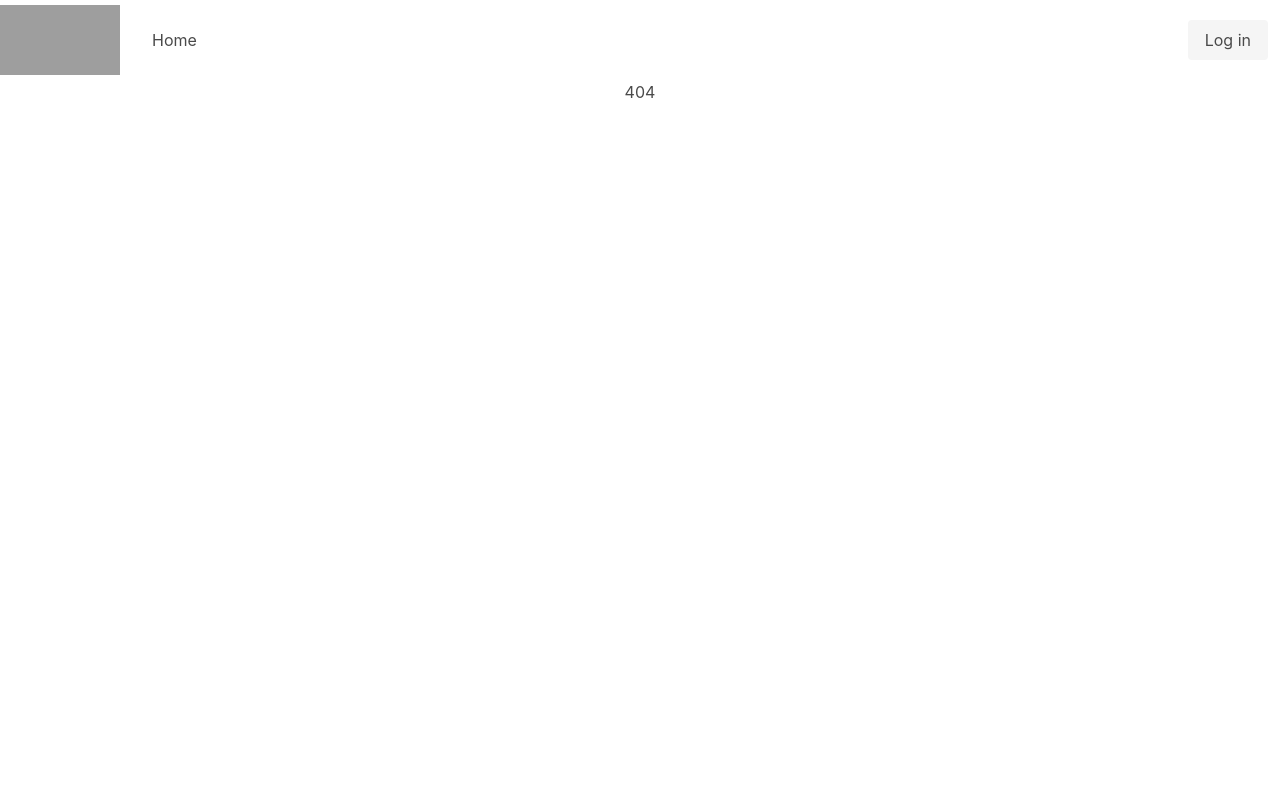
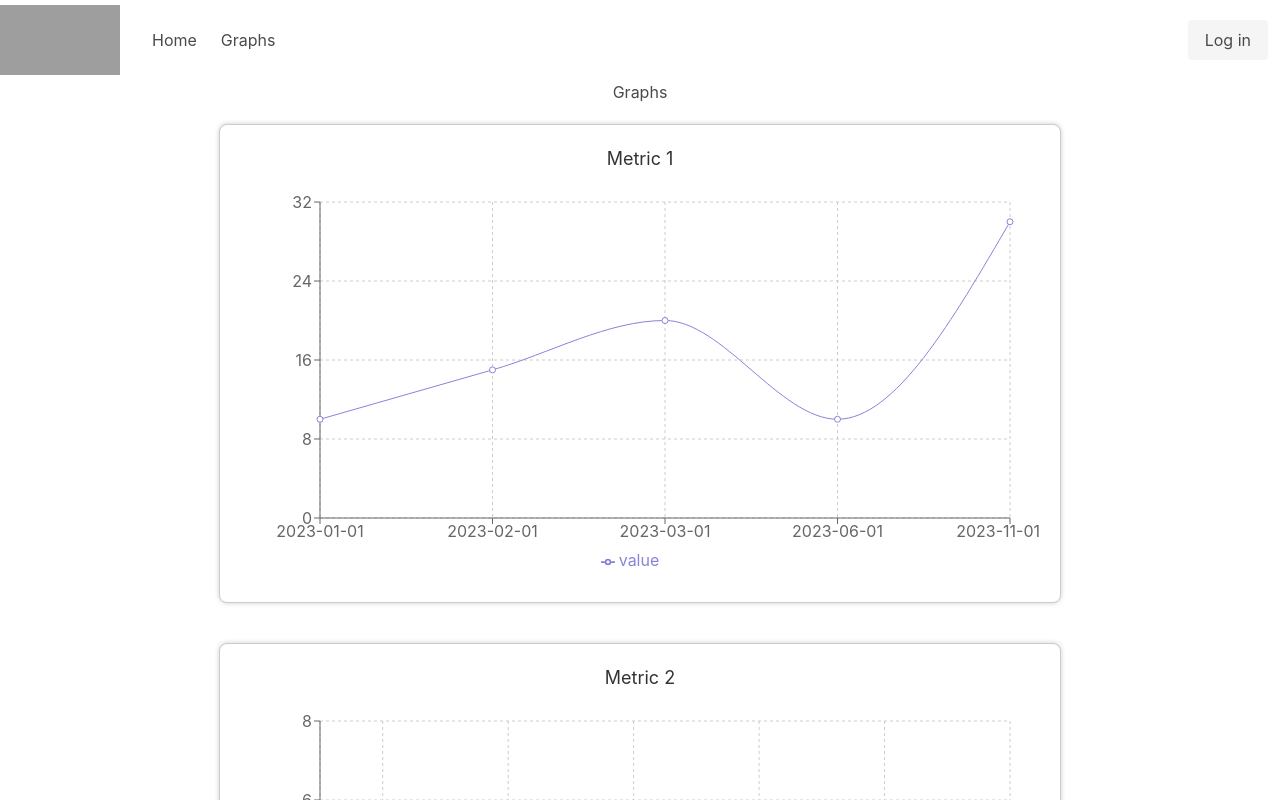
Before and after one commit to nikosnikolaidis/digital-policy-management, a React (Create React App) app in the folder frontend/: page /graphs in a window 1280 px wide. Before the commit this address had no page. Shown: the top 800 px of the page. Built offline with nearby package versions, Linux system fonts and the light colour scheme; grey boxes are pictures that could not be loaded.

Commit message:
test graphs
a simple graph page

```diff
--- a/frontend/package.json
+++ b/frontend/package.json
@@ -12,6 +12,7 @@
     "react-dom": "^18.2.0",
     "react-router-dom": "^6.12.1",
     "react-scripts": "5.0.1",
+    "recharts": "^2.7.3",
     "web-vitals": "^2.1.4"
   },
   "scripts": {
--- a/frontend/src/App.js
+++ b/frontend/src/App.js
@@ -1,20 +1,20 @@
-import './App.css';
+import "./App.css";
 import { BrowserRouter, Routes, Route } from "react-router-dom";
 
-import { useState ,useEffect } from "react";
+import { useState, useEffect } from "react";
 import Layout from "./pages/Layout";
 import Home from "./pages/Home";
 import Workflows from "./pages/Workflows";
-import MetricsSetup from './pages/MetricsSetup';
-import Projects from './pages/Projects';
+import MetricsSetup from "./pages/MetricsSetup";
+import Projects from "./pages/Projects";
 import NoPage from "./pages/NoPage";
-import Register from './pages/Register';
-import Login from './pages/Login';
-import isAuthenticated from './scripts/Tokens';
-
+import Register from "./pages/Register";
+import Login from "./pages/Login";
+import isAuthenticated from "./scripts/Tokens";
+import Graphs from "./pages/Graphs";
 
 function App() {
-  const [valid,setvalid] = useState();
+  const [valid, setvalid] = useState();
 
   useEffect(() => {
     var isvalid = isAuthenticated();
@@ -27,12 +27,15 @@ function App() {
         <Routes>
           <Route path="/" element={<Layout />}>
             <Route index element={<Home />} />
-            {valid && (<>
-              <Route path="workflows" element={<Workflows />} />
-              <Route path="metrics-setup" element={<MetricsSetup />} />
-              <Route path="projects" element={<Projects />} />
-            </>)}
+            {valid && (
+              <>
+                <Route path="workflows" element={<Workflows />} />
+                <Route path="metrics-setup" element={<MetricsSetup />} />
+                <Route path="projects" element={<Projects />} />
+              </>
+            )}
             <Route path="register" element={<Register />} />
+            <Route path="graphs" element={<Graphs />} />
             <Route path="login" element={<Login />} />
             <Route path="*" element={<NoPage />} />
           </Route>
--- /dev/null
+++ b/frontend/src/MultiGraphComponent.css
@@ -0,0 +1,26 @@
+
+/* Style for the container of each individual graph */
+.graph-container {
+    border: 1px solid #ccc;
+    padding: 20px;
+    margin: 20px;
+    box-shadow: 0px 0px 5px rgba(0, 0, 0, 0.2);
+    background-color: #fff;
+    border-radius: 8px;
+  }
+
+  /* Style for the title of each graph */
+  .graph-title {
+    font-size: 18px;
+    margin-bottom: 10px;
+    color: #333;
+  }
+
+  /* Style for the entire MultiGraphComponent container */
+  .multi-graph-container {
+    display: flex;
+    flex-wrap: wrap;
+    justify-content: center;
+  }
+
+  /* Add more custom styles as needed */
--- /dev/null
+++ b/frontend/src/pages/Graphs.js
@@ -0,0 +1,55 @@
+import logo from "../logo.svg";
+import "../App.css";
+import MultiGraphComponent from "./MultiGraphComponent";
+
+const tables = [
+  {
+    data: [
+      { time: "2023-01-01", value: 10 },
+      { time: "2023-02-01", value: 15 },
+      { time: "2023-03-01", value: 20 },
+      { time: "2023-06-01", value: 10 },
+      { time: "2023-11-01", value: 30 },
+      // ... more data entries
+    ],
+  },
+  {
+    data: [
+      { time: "2023-01-01", value: 5 },
+      { time: "2023-02-01", value: 2 },
+      { time: "2023-03-01", value: 3 },
+      { time: "2023-06-01", value: 1 },
+      { time: "2023-07-01", value: 0.4 },
+      { time: "2023-07-02", value: 1 },
+      { time: "2023-07-15", value: 1.2 },
+      { time: "2023-08-02", value: 0.8 },
+      { time: "2023-08-16", value: 1 },
+      { time: "2023-09-22", value: 2 },
+      { time: "2023-10-13", value: 4 },
+      { time: "2023-11-07", value: 1.7 },
+      // Another set of data for the second graph
+    ],
+  },
+  {
+    data: [
+      { time: "2023-01-01", value: 2 },
+      { time: "2023-02-01", value: 3 },
+      { time: "2023-03-01", value: 2 },
+      { time: "2023-06-01", value: 5 },
+      { time: "2023-11-01", value: 7 },
+      // Another set of data for the second graph
+    ],
+  },
+  // ... more tables
+];
+
+const Graphs = () => {
+  return (
+    <div>
+      <h1>Graphs</h1>
+      <MultiGraphComponent tables={tables} />
+    </div>
+  );
+};
+
+export default Graphs;
--- a/frontend/src/pages/Layout.js
+++ b/frontend/src/pages/Layout.js
@@ -1,25 +1,25 @@
 import React from "react";
-import { useState ,useEffect } from "react";
+import { useState, useEffect } from "react";
 import { Outlet, Link } from "react-router-dom";
 import isAuthenticated from "../scripts/Tokens";
 
-function onClickBurger(){
-    document.querySelector('.navbar-menu').classList.toggle('is-active');
-    document.querySelector('.navbar-dropdown').classList.toggle('is-hidden');
+function onClickBurger() {
+  document.querySelector(".navbar-menu").classList.toggle("is-active");
+  document.querySelector(".navbar-dropdown").classList.toggle("is-hidden");
 }
 
-function onClickMore(){
-    document.querySelector('.navbar-dropdown').classList.toggle('is-hidden');
+function onClickMore() {
+  document.querySelector(".navbar-dropdown").classList.toggle("is-hidden");
 }
 
 const logout = () => {
   localStorage.removeItem("accessToken");
   localStorage.removeItem("refreshToken");
   window.location.href = "../";
-}
+};
 
 const Layout = () => {
-    const [valid,setvalid] = useState();
+  const [valid, setvalid] = useState();
 
   useEffect(() => {
     var isvalid = isAuthenticated();
@@ -31,10 +31,22 @@ const Layout = () => {
       <nav class="navbar" role="navigation" aria-label="main navigation">
         <div class="navbar-brand">
           <a class="navbar-item" href="https://www.uom.gr">
-                    <img src="https://www.uom.gr/site/images/logos/UOMLOGOGR.png" alt="uom-logo" width="120" height="120"/>
+            <img
+              src="https://www.uom.gr/site/images/logos/UOMLOGOGR.png"
+              alt="uom-logo"
+              width="120"
+              height="120"
+            />
           </a>
 
-                <div role="button" class="navbar-burger" aria-label="menu" aria-expanded="false" data-target="navbar-menu" onClick={onClickBurger}>
+          <div
+            role="button"
+            class="navbar-burger"
+            aria-label="menu"
+            aria-expanded="false"
+            data-target="navbar-menu"
+            onClick={onClickBurger}
+          >
             <span aria-hidden="true"></span>
             <span aria-hidden="true"></span>
             <span aria-hidden="true"></span>
@@ -43,32 +55,39 @@ const Layout = () => {
 
         <div id="navbar-menu" class="navbar-menu">
           <div class="navbar-start">
+            <Link to="/" class="navbar-item">
+              Home
+            </Link>
+            {valid && (
+              <>
+                <Link to="/workflows" class="navbar-item">
+                  Workflows
+                </Link>
+                <Link to="/metrics-setup" class="navbar-item">
+                  Metrics Setup
+                </Link>
+                <Link to="/projects" class="navbar-item">
+                  Projects
+                </Link>
 
-                    <Link to="/" class="navbar-item">Home</Link>
-                    {valid && (<>
-                        <Link to="/workflows" class="navbar-item">Workflows</Link>
-                        <Link to="/metrics-setup" class="navbar-item">Metrics Setup</Link>
-                        <Link to="/projects" class="navbar-item">Projects</Link>
-
-                        <div class="navbar-item has-dropdown is-hoverable" onClick={onClickMore}>
-                            <a class="navbar-link">
-                                More
-                            </a>
+                <div
+                  class="navbar-item has-dropdown is-hoverable"
+                  onClick={onClickMore}
+                >
+                  <a class="navbar-link">More</a>
 
                   <div class="navbar-dropdown">
-                                <a class="navbar-item">
-                                    About
-                                </a>
-                                <a class="navbar-item">
-                                    Contact
-                                </a>
-                                <hr class="navbar-divider"/>
-                                <a class="navbar-item">
-                                    Report an issue
-                                </a>
+                    <a class="navbar-item">About</a>
+                    <a class="navbar-item">Contact</a>
+                    <hr class="navbar-divider" />
+                    <a class="navbar-item">Report an issue</a>
                   </div>
                 </div>
-                    </>)}
+              </>
+            )}
+            <Link to="/graphs" class="navbar-item">
+              Graphs
+            </Link>
           </div>
 
           <div class="navbar-end">
@@ -76,13 +95,11 @@ const Layout = () => {
               <div class="buttons">
                 {!valid && (
                   <Link to="/login">
-                                    <button class="button is-light">
-                                        Log in
-                                    </button>
+                    <button class="button is-light">Log in</button>
                   </Link>
                 )}
                 {valid && (
-                                <button class="button is-primary" onClick={() => logout()} >
+                  <button class="button is-primary" onClick={() => logout()}>
                     Log out
                   </button>
                 )}
@@ -94,7 +111,7 @@ const Layout = () => {
 
       <Outlet />
     </>
-  )
+  );
 };
 
 export default Layout;
--- /dev/null
+++ b/frontend/src/pages/MultiGraphComponent.js
@@ -0,0 +1,43 @@
+import React from "react";
+import "../MultiGraphComponent.css"; // Import the CSS file with your custom styles
+import {
+  LineChart,
+  Line,
+  XAxis,
+  YAxis,
+  CartesianGrid,
+  Tooltip,
+  Legend,
+} from "recharts";
+
+const MultiGraphComponent = ({ tables }) => {
+  return (
+    <div className="multi-graph-container">
+      {tables.map((table, index) => (
+        <div key={index} className="graph-container">
+          <h3 className="graph-title">Metric {index + 1}</h3>
+          <LineChart
+            width={800}
+            height={400}
+            data={table.data}
+            margin={{ top: 20, right: 30, left: 20, bottom: 10 }}
+          >
+            <CartesianGrid strokeDasharray="3 3" />
+            <XAxis dataKey="time" />
+            <YAxis />
+            <Tooltip />
+            <Legend />
+            <Line
+              type="monotone"
+              dataKey="value"
+              stroke="#8884d8"
+              activeDot={{ r: 8 }}
+            />
+          </LineChart>
+        </div>
+      ))}
+    </div>
+  );
+};
+
+export default MultiGraphComponent;
```
Also changed, not shown: 1 other file (tests, documents, lock files or other folders). Lines whose indentation alone changed are shown as unchanged.
